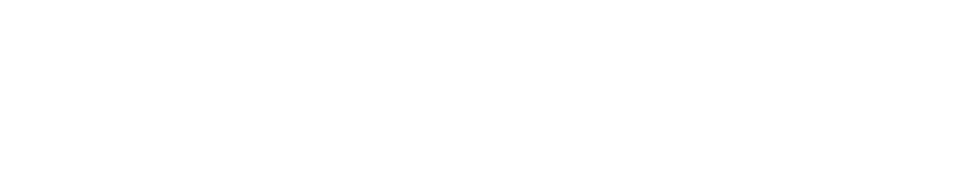
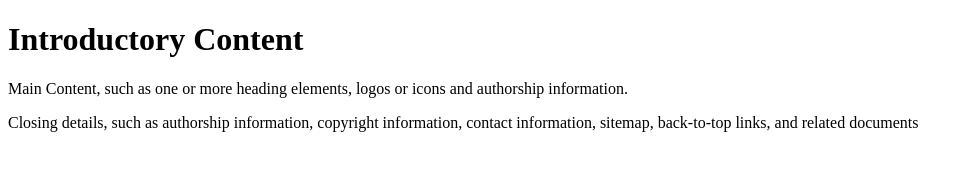
Before and after one commit to c-hut/love-running, a plain HTML site: page index.html in a window 1280 px wide. Shown: the whole page, without its empty margins (0-973 px from the left). Drawn offline with Linux system fonts and the light colour scheme.

Commit message:
Add placeholder text

```diff
--- a/index.html
+++ b/index.html
@@ -15,6 +15,16 @@
         <link rel="icon" type="image/png" sizes="16x16" href="assets/favicon/favicon-16x16.png">
 </head>
 <body>
+    <!-- Introduction -->
+    <header>
+        <h1>Introductory Content</h1>
+    </header>
+    <!-- Core Content -->
+    <p>Main Content, such as one or more heading elements, logos or icons and authorship information.</p>
 
+    <!-- End of Document -->
+    <footer>
+        <p>Closing details, such as authorship information, copyright information, contact information, sitemap, back-to-top links, and related documents</p>
+    </footer>
 </body>
 </html>
```
